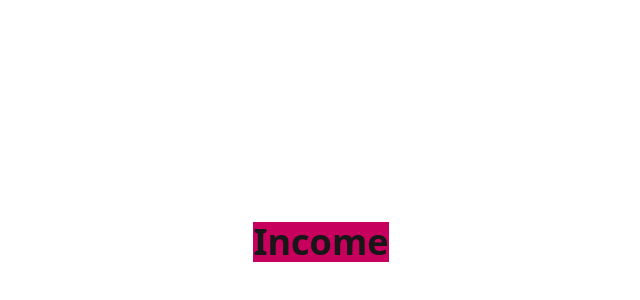
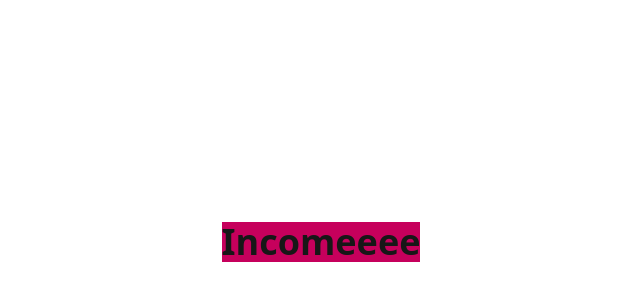
Before and after one commit to vasile-draguta/mpp-moicano, a Next.js app: page /income in a window 1280 px wide. Shown: the part 158-458 px from the top of the page, without its empty margins (319-959 px from the left). Built offline with nearby package versions, Linux system fonts and the light colour scheme.

Commit message:
prettier config

```diff
--- a/app/(pages)/income/page.tsx
+++ b/app/(pages)/income/page.tsx
@@ -1,7 +1,7 @@
 export default function Expenses() {
   return (
     <div className="flex flex-col items-center justify-center h-screen">
-      <h1 className="text-4xl font-bold bg-pink-700">Income</h1>
+      <h1 className="text-4xl font-bold bg-pink-700">Incomeeee</h1>
     </div>
   );
 }
```
